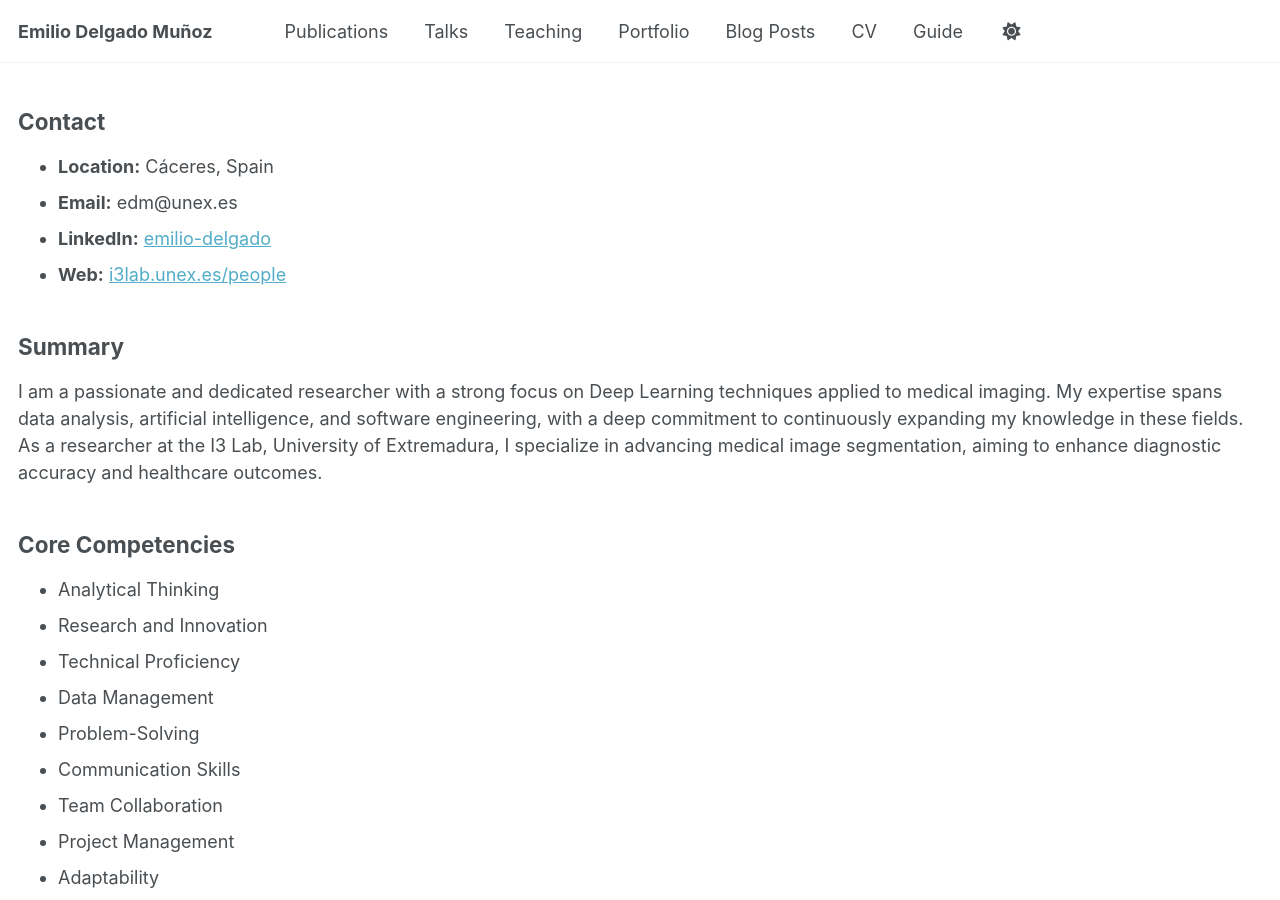
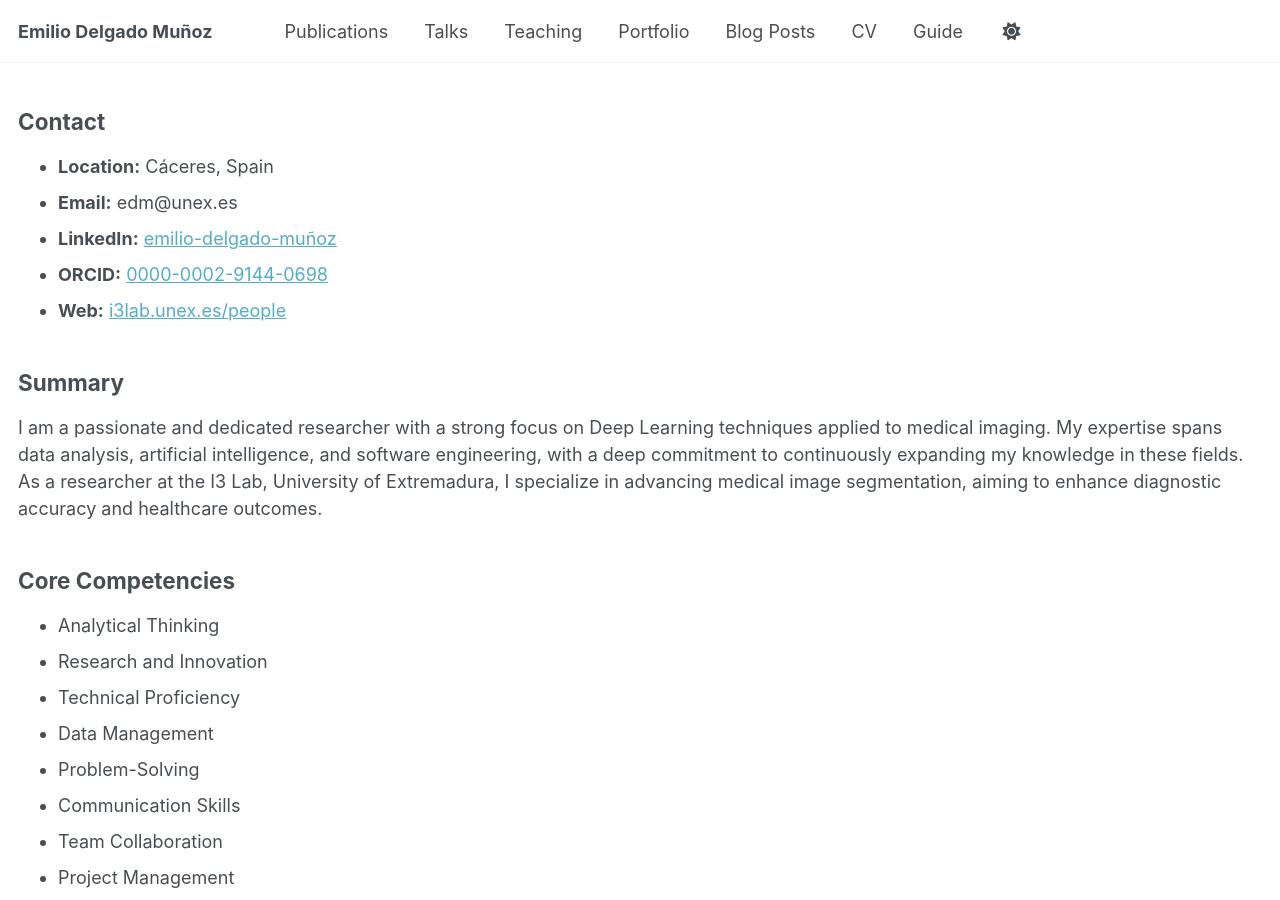
Before and after one commit to emi-dm/emi-dm.github.io, a Jekyll site: the page built from _pages/cv.md, in a window 1280 px wide and 900 px high. Built offline with Jekyll 4.4.1, drawn with Linux system fonts in a browser that asks for light colours.

Commit message:
Update author profiles with correct ORCID and LinkedIn links

```diff
--- a/_config.yml
+++ b/_config.yml
@@ -35,7 +35,7 @@ author:
   arxiv            : # URL - Update with the correct link to your profile
   googlescholar    : "https://scholar.google.es/citations?hl=es&user=eIBVkQEAAAAJ"
   impactstory      : # URL
-  orcid            : "https://orcid.org/0000-0002-1234-5678"
+  orcid            : "https://orcid.org/0000-0002-9144-0698"
   semantic         : # URL
   pubmed           : "https://www.ncbi.nlm.nih.gov/pubmed/?term=john+snow"
   researchgate     : "https://www.researchgate.net/profile/Emilio-Delgado-6"
@@ -59,7 +59,7 @@ author:
   keybase          : # Username
   instagram        : # Username
   lastfm           : # Username
-  linkedin         : "emilio-delgado"
+  linkedin         : "emilio-delgado-muñoz-418663233"
   mastodon         : # URL
   medium           : # URL
   pinterest        : # Username
--- a/_data/authors.yml
+++ b/_data/authors.yml
@@ -9,10 +9,10 @@ Emilio Delgado:
   location    : "University of Extremadura, Spain"
   employer    : "University of Extremadura"
   googlescholar: "https://scholar.google.es/citations?hl=es&user=eIBVkQEAAAAJ"
-  linkedin    : "emilio-delgado"
+  linkedin    : "emilio-delgado-muñoz-418663233"
   github      : "emi-dm"
   researchgate: "https://www.researchgate.net/profile/Emilio-Delgado-6"
-  orcid       : "https://orcid.org/0000-0002-1234-5678"
+  orcid       : "https://orcid.org/0000-0002-9144-0698"
   interests   :
     - "Deep Learning in healthcare"
     - "Data Science"
--- a/_pages/cv.md
+++ b/_pages/cv.md
@@ -8,7 +8,8 @@ author_profile: true
 ## Contact
 - **Location:** Cáceres, Spain
 - **Email:** edm@unex.es
-- **LinkedIn:** [emilio-delgado](https://www.linkedin.com/in/emilio-delgado)
+- **LinkedIn:** [emilio-delgado-muñoz](https://www.linkedin.com/in/emilio-delgado-muñoz-418663233)
+- **ORCID:** [0000-0002-9144-0698](https://orcid.org/0000-0002-9144-0698)
 - **Web:** [i3lab.unex.es/people](https://i3lab.unex.es/people)
 
 ## Summary
```
